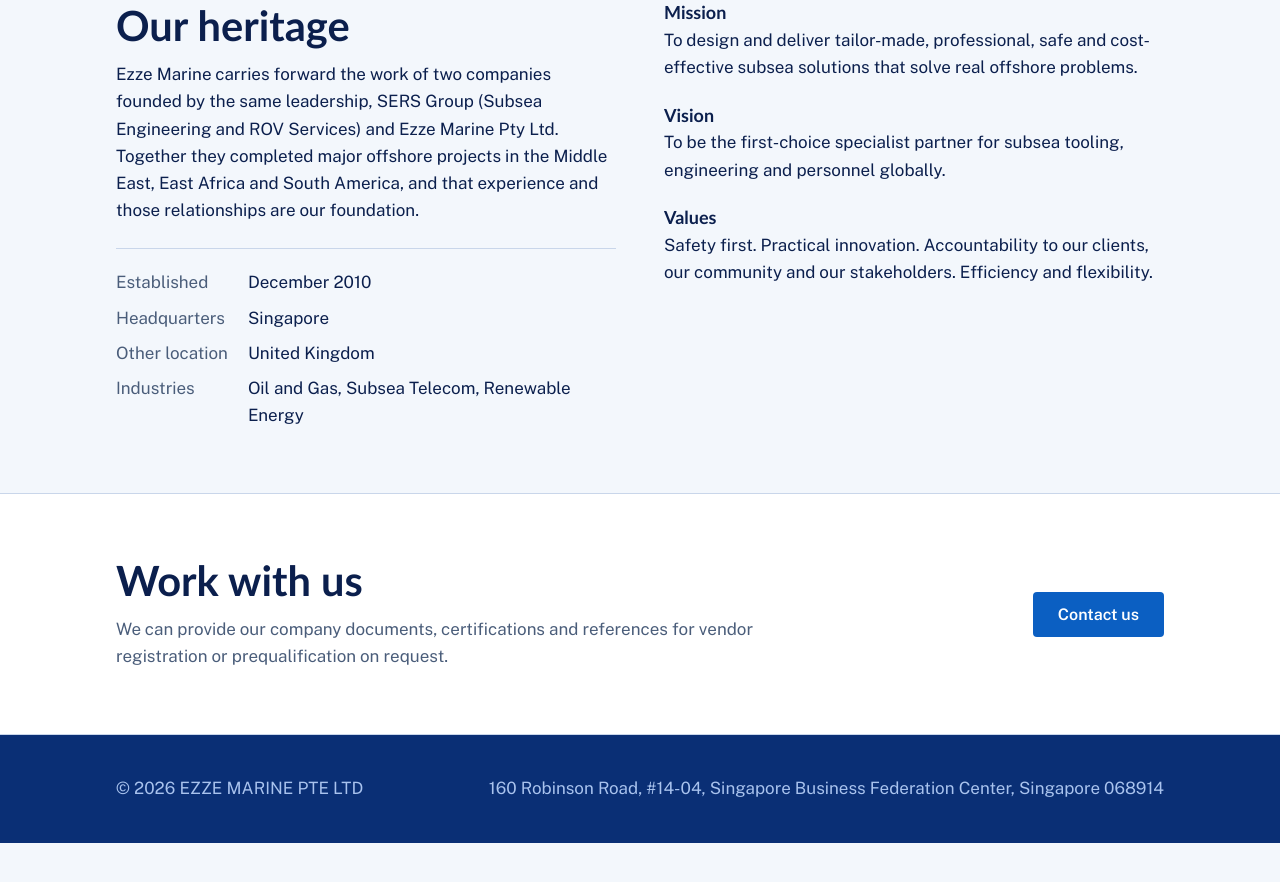
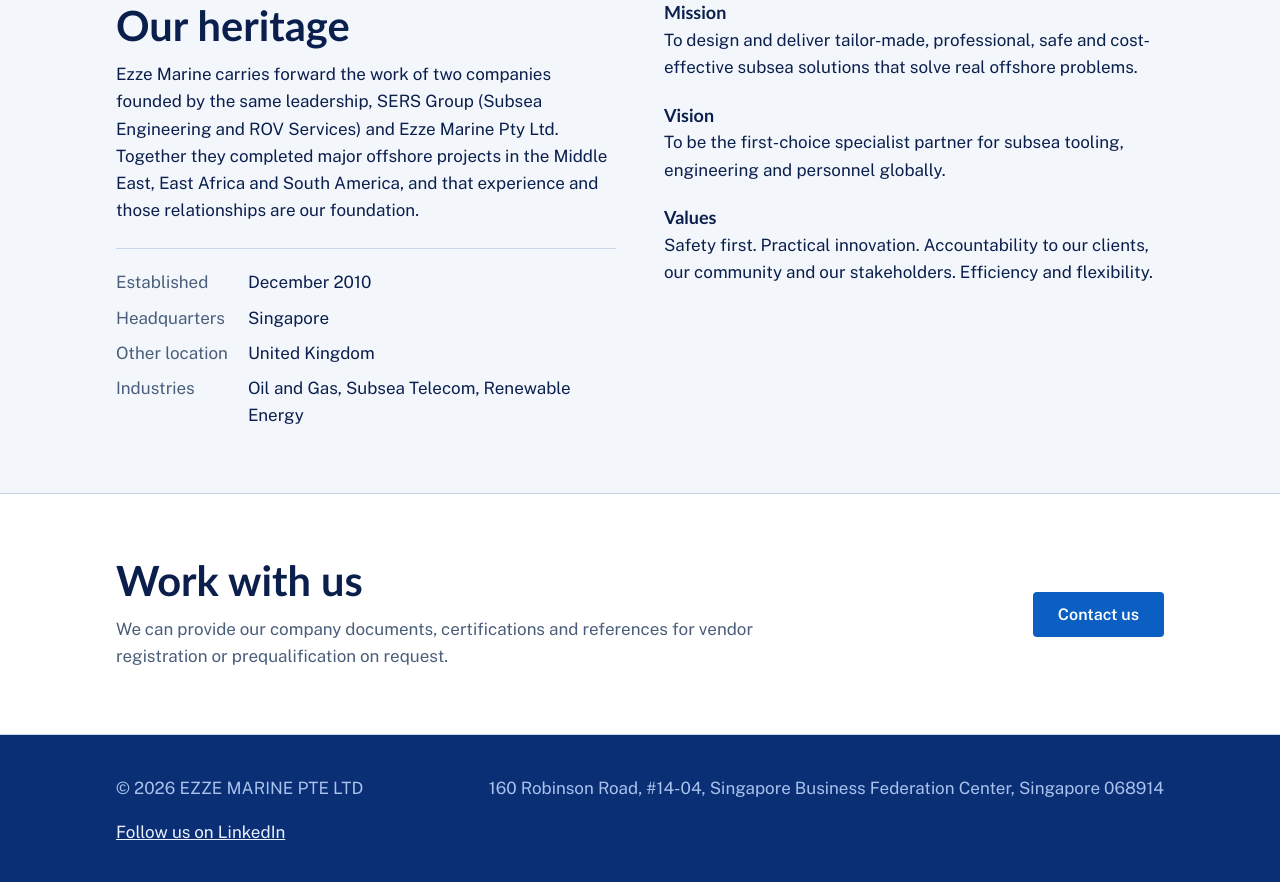
Before and after one commit to Biteur/ezze-marine-website, a plain HTML site: page about.html in a window 1280 px wide. Shown: the part 411-1293 px from the top of the page. Before the commit the page ends 1254 px from the top, so only its background shows below. Drawn offline with nearby package versions, Linux system fonts and the light colour scheme; a web font is replaced by a local one.

Commit message:
Link LinkedIn company page in footer and Organization schema
Co-Authored-By: Claude Opus 5.5 <noreply@anthropic.com>

```diff
--- a/about.html
+++ b/about.html
@@ -84,6 +84,7 @@
   <div class="wrap">
     <span>© 2026 EZZE MARINE PTE LTD</span>
     <span>160 Robinson Road, #14-04, Singapore Business Federation Center, Singapore 068914</span>
+    <a href="https://www.linkedin.com/company/144178329/" rel="noopener">Follow us on LinkedIn</a>
   </div>
 </footer>
 </body>
```
Also changed, not shown: contact.html (+1 -0 lines), diving.html (+1 -0 lines), index.html (+2 -0 lines), photogrammetry.html (+1 -0 lines), projects.html (+1 -0 lines), services.html (+1 -0 lines), thanks.html (+1 -0 lines), tooling.html (+1 -0 lines).
